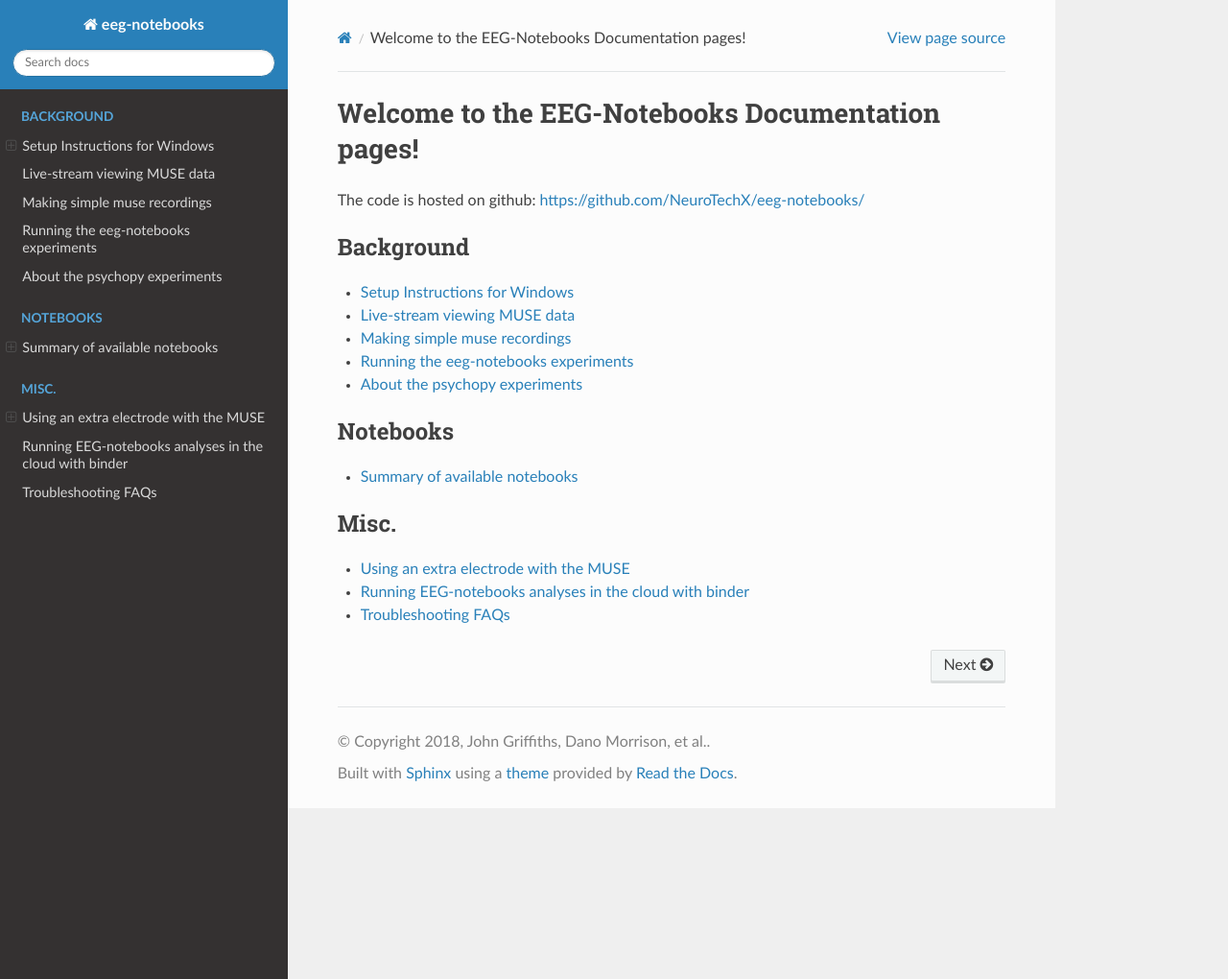
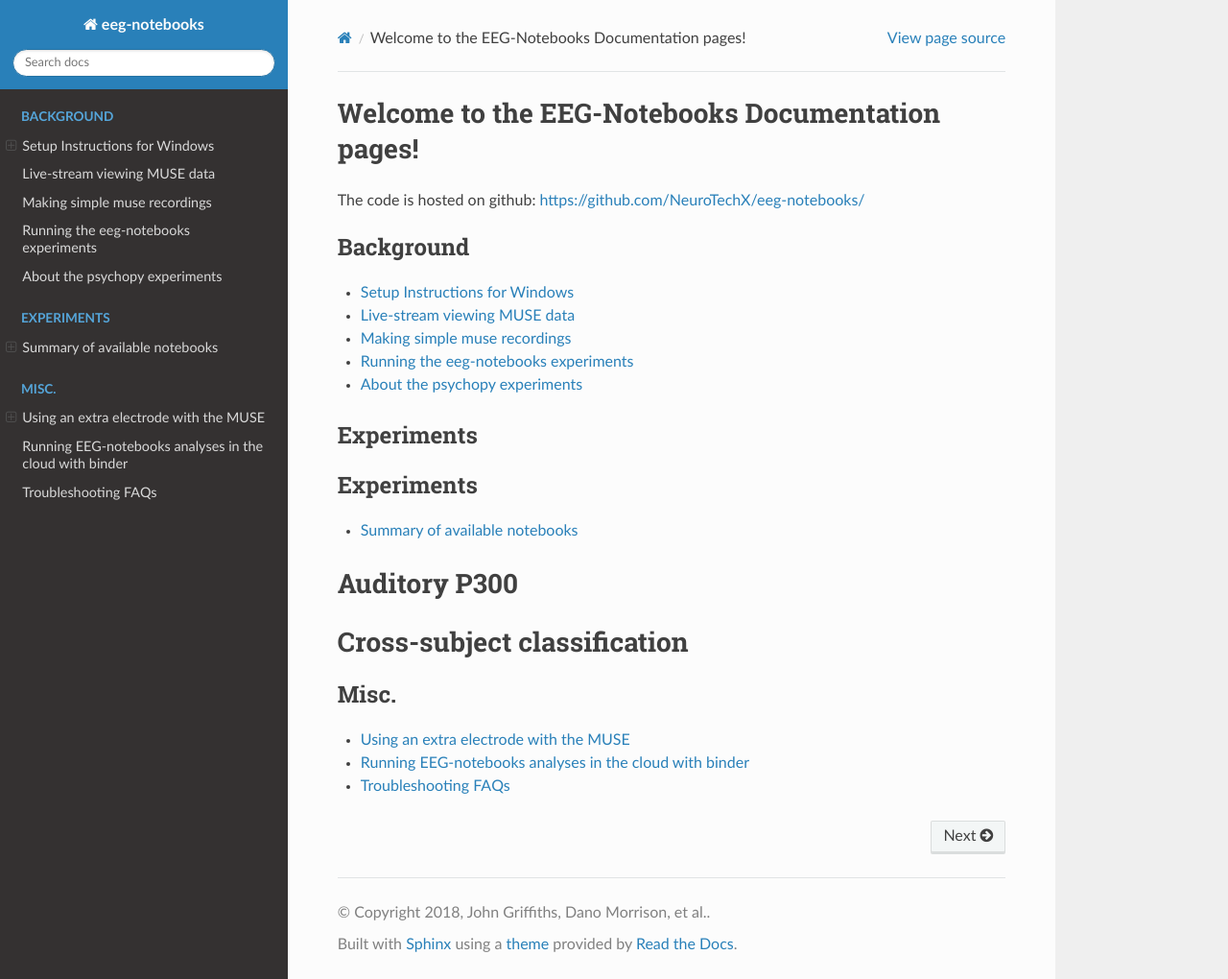
Before and after one commit to NeuroTechX/eeg-notebooks_v0.1, a Sphinx documentation site: the page built from doc/index.rst, in a window 1280 px wide and 1020 px high. Shown: the whole window at 96% size. Built offline with Sphinx 7.4.7 and the Read the Docs theme 2.0.0, drawn with Linux system fonts in a browser that asks for light colours; pages that are not in the unit, such as notebooks, are missing from menus.

Commit message:
Update index.rst

```diff
--- a/doc/index.rst
+++ b/doc/index.rst
@@ -16,13 +16,35 @@ The code is hosted on github: https://github.com/NeuroTechX/eeg-notebooks/
     About the psychopy experiments <psychopy_experiments.md>
 
 
+
+Experiments
+-----------
+
 .. toctree::
-    :caption: Notebooks
+    :caption: Experiments
     :maxdepth: 1
 
     Summary of available notebooks <available_notebooks.md>
-    Auditory P300 with Muse <auditory_p300_with_muse.nblink>
-    Cross-subject Classification <cross_subject_classification.nblink>
+
+Auditory P300
+==============
+
+.. toctree::
+   :maxdepth: 1
+
+    Data analysis notebook <auditory_p300_with_muse.nblink>
+
+
+Cross-subject classification
+=============================
+
+.. toctree::
+   :maxdepth: 1
+
+    Data analysis notebook  <cross_subject_classification.nblink>
+
+
+
     Go-No-Go Task <go_no_go_with_muse.nblink>
     Left-Right visual field <left_right_visual_field_with_muse.nblink>
     N170 with muse <n170_with_muse.nblink>
```
